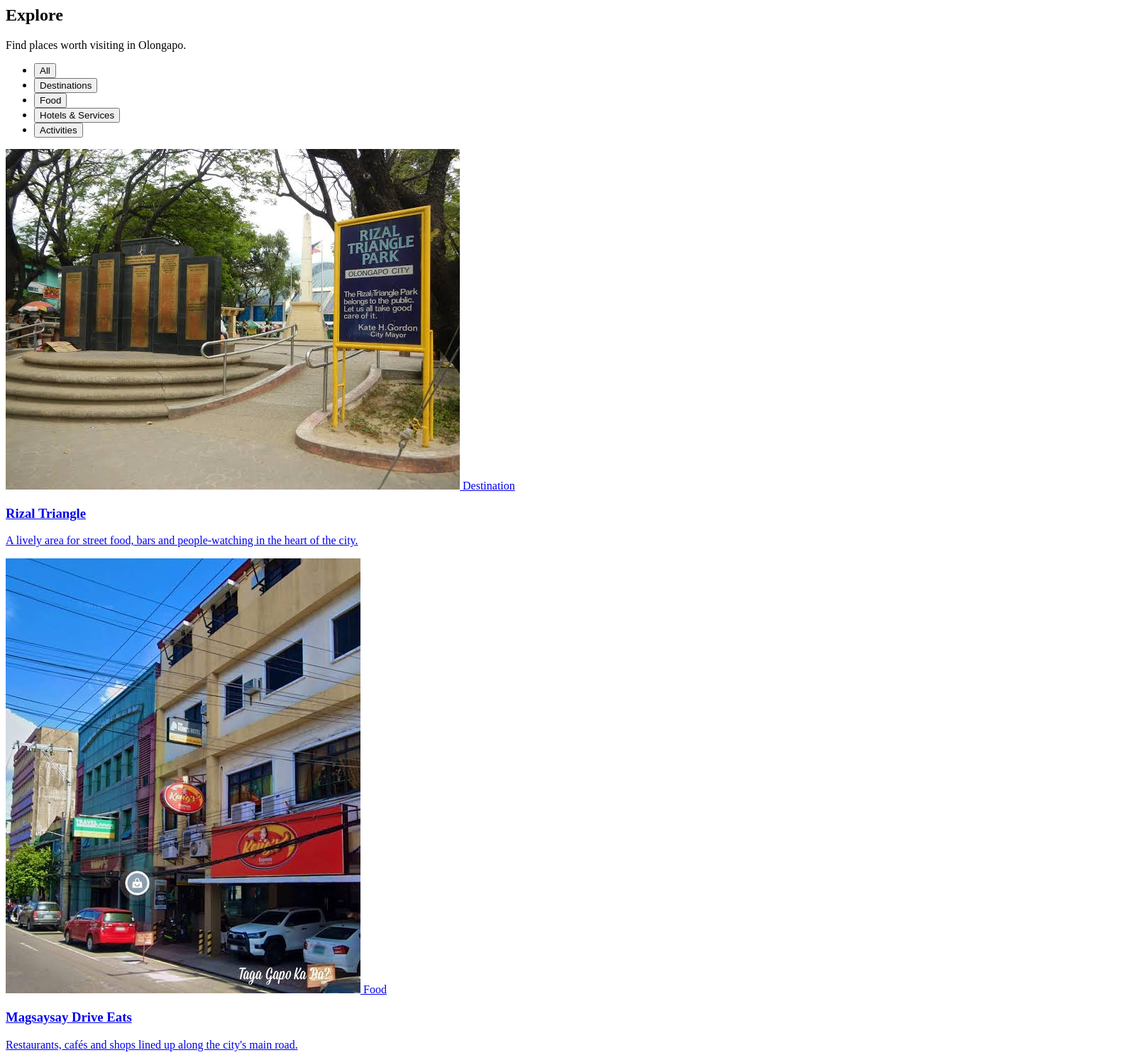
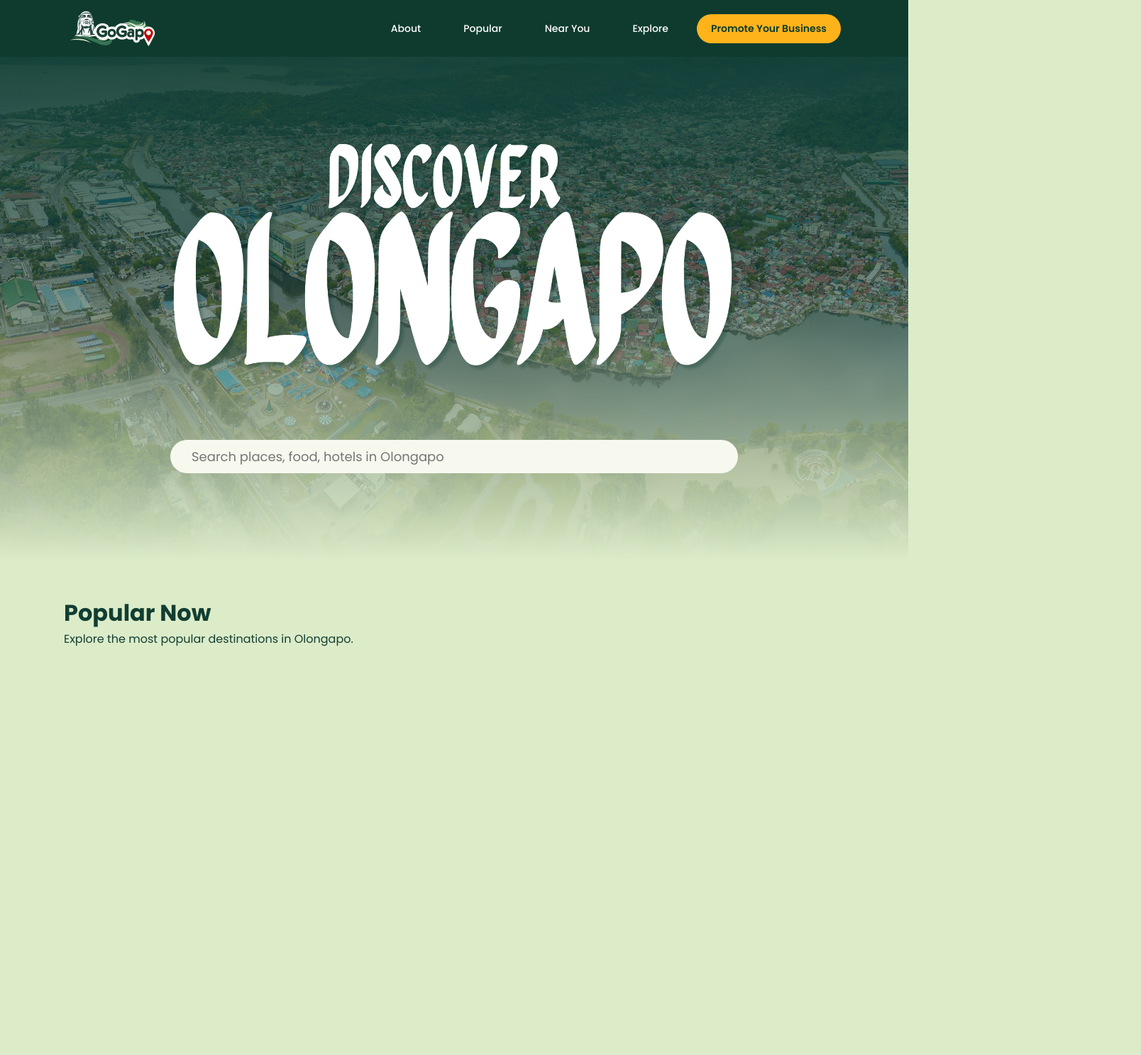
Before and after one commit to trishgomz/GoGapo, a plain HTML site: page index.html in a window 1280 px wide. Shown: the top 1487 px of the page at 71% size, 1608 px wide, since content can reach past the window. After the commit the page ends 990 px from the top, so only its background shows below. Drawn offline with Linux system fonts and the light colour scheme.

Commit message:
Update index.html

```diff
--- a/index.html
+++ b/index.html
@@ -1,91 +1,80 @@
- <!--Explore-->
-    <section class="recommendation-section" id="recommendation">
-        <section class="content-section">
-            <div class="section-content">
-                <h2>Explore</h2>
-                <p>Find places worth visiting in Olongapo.</p>
+<!DOCTYPE html>
+<html lang="en">
 
-                <div class="explore-button">
-                    <ul>
-                        <li><button class="label active" type="button" data-filter="all">All</button></li>
-                        <li><button class="label" type="button" data-filter="destinations">Destinations</button></li>
-                        <li><button class="label" type="button" data-filter="food">Food</button></li>
-                        <li><button class="label" type="button" data-filter="stay">Hotels &amp; Services</button></li>
-                        <li><button class="label" type="button" data-filter="activities">Activities</button></li>
+<head>
+    <meta charset="UTF-8">
+    <meta name="viewport" content="width=device-width, initial-scale=1.0">
+    <meta name="description" content="GoGapo is your guide to tourist spots, food, hotels and activities in Olongapo City, Zambales.">
+
+    <title>GoGapo | Your Guide to Olongapo</title>
+
+    <link rel="stylesheet" href="style.css">
+
+</head>
+
+<body>
+
+    <!-- HERO SECTION -->
+    <section class="hero" id="home">
+
+        <!-- NAVIGATION BAR -->
+        <nav class="navbar">
+            <div class="section-content nav-inner">
+                <a href="#home" class="logo">
+                    <!-- <h2>GoGapo</h2> -->
+                    <img src="Copy%20of%20LogoGoGapo.png" alt="GoGapo">
+                </a>
+
+                <ul class="nav-menu">
+                    <li class="nav-item">
+                        <a href="#about" class="nav-links">About</a>
+                    </li>
+                    <li class="nav-item">
+                        <a href="#popular" class="nav-links">Popular</a>
+                    </li>
+                    <li class="nav-item">
+                        <a href="#nearest" class="nav-links">Near You</a>
+                    </li>
+                    <li class="nav-item">
+                        <a href="#recommendation" class="nav-links">Explore</a>
+                    </li>
+                    <li class="nav-item">
+                        <a href="#business" class="nav-links">Promote Your Business</a>
+                    </li>
 
                 </ul>
             </div>
+        </nav>
 
-                <p id="explore-status" class="nearby-status" role="status" aria-live="polite"></p>
-                <div id="explore-grid" class="explore-grid">
 
-                    <a href="https://www.google.com/maps/search/?api=1&amp;query=Rizal+Triangle+Olongapo" target="_blank" rel="noopener"
-                        class="explore-card" data-cat="destinations" data-query="Rizal Triangle, Olongapo City" data-osm="Rizal Triangle"
-                        data-desc="A small park surrounded by one of Olongapo's busiest districts. It is known for its bars, restaurants and nightlife, a legacy of the years when the nearby U.S. Naval Base Subic Bay was active.">
-                        <img src="rizal-triangle.png" alt="Rizal Triangle Park" loading="lazy">
-                        <span class="tag">Destination</span>
-                        <div class="explore-body">
-                            <h3>Rizal Triangle</h3>
-                            <p>A lively area for street food, bars and people-watching in the heart of the city.</p>
+        <!-- MAIN TITLE -->
+        <div class="hero-content">
+
+            <div class="title-group">
+                <img src="DISCOVER%20(2).png" class="discoverolongapo" alt="DiscoverOlongapo">
+                <!-- <h2 class="Discover">Discover</h2> <h1 class="Olongapo"> Olongapo</h1> -->
             </div>
-                    </a>
 
-                    <a href="https://www.google.com/maps/search/?api=1&amp;query=Magsaysay+Drive+Olongapo" target="_blank" rel="noopener"
-                        class="explore-card" data-cat="food" data-query="Magsaysay Drive, Olongapo City" data-osm="Magsaysay Drive"
-                        data-desc="Restaurants, caf&eacute;s and shops lined up along Magsaysay Drive, one of the city's main roads. An easy area to walk through when you are looking for a meal or a snack.">
-                        <img src="magsaysay-drive.png" alt="Shops and restaurants along Magsaysay Drive" loading="lazy">
-                        <span class="tag">Food</span>
-                        <div class="explore-body">
-                            <h3>Magsaysay Drive Eats</h3>
-                            <p>Restaurants, caf&eacute;s and shops lined up along the city's main road.</p>
-                        </div>
-                    </a>
-
-                    <a href="https://www.google.com/maps/search/?api=1&amp;query=Barrio+Barretto+Olongapo" target="_blank" rel="noopener"
-                        class="explore-card" data-cat="destinations" data-query="Barrio Barretto, Olongapo City" data-osm="Barretto"
-                        data-desc="A coastal barangay on Subic Bay with a long stretch of beachfront resorts, restaurants and bars. A common choice for a weekend swim, a seafood meal or a short stay by the sea.">
-                        <img src="barretto-beach.jpg" alt="Beach at Barrio Barretto" loading="lazy">
-                        <span class="tag">Destination</span>
-                        <div class="explore-body">
-                            <h3>Barrio Barretto</h3>
-                            <p>A beachfront stretch with seaside dining, sunsets and places to stay.</p>
-                        </div>
-                    </a>
-
-                    <a href="https://www.google.com/maps/search/?api=1&amp;query=Hotels+in+Olongapo+City" target="_blank" rel="noopener"
-                        class="explore-card" data-cat="stay" data-query="Hotels in Olongapo City" data-osm=""
-                        data-desc="Hotels, inns and resorts across Olongapo City and along the Subic Bay shoreline. Check each place for rooms and rates before you go.">
-                        <img src="stay-relax.png" alt="A hotel in Olongapo City" loading="lazy">
-                        <span class="tag">Hotels &amp; Services</span>
-                        <div class="explore-body">
-                            <h3>Stay &amp; Relax</h3>
-                            <p>Hotels, inns and resorts for every budget, close to the city's best spots.</p>
-                        </div>
-                    </a>
-
-                    <a href="https://www.google.com/maps/search/?api=1&amp;query=Subic+Bay" target="_blank" rel="noopener"
-                        class="explore-card" data-cat="activities" data-query="Subic Bay" data-osm="Subic Bay"
-                        data-desc="Boat rides, beach days and outdoor fun around Subic Bay, with plenty to try for families and groups of friends.">
-                        <img src="subic-bay.png" alt="Water park near Subic Bay" loading="lazy">
-                        <span class="tag">Activities</span>
-                        <div class="explore-body">
-                            <h3>Subic Bay Adventures</h3>
-                            <p>Boat rides, beach days and outdoor fun around beautiful Subic Bay.</p>
-                        </div>
-                    </a>
-
-                    <a href="https://www.google.com/maps/search/?api=1&amp;query=Street+food+Olongapo+City" target="_blank" rel="noopener"
-                        class="explore-card" data-cat="food" data-query="Street food, Olongapo City" data-osm=""
-                        data-desc="Grilled favorites, snacks and sweet treats served up by local vendors. A tasty way to get to know the city, one stall at a time.">
-                        <img src="street-food.png" alt="Street food stall" loading="lazy">
-                        <span class="tag">Food</span>
-                        <div class="explore-body">
-                            <h3>Street Food Crawl</h3>
-                            <p>Grilled favorites, snacks and sweet treats served up by local vendors.</p>
-                        </div>
-                    </a>
+            <div class="search-wrap">
+                <input type="text" placeholder="Search places, food, hotels in Olongapo" class="search-bar"
+                    aria-label="Search places in Olongapo" enterkeyhint="search" autocomplete="off"
+                    role="combobox" aria-expanded="false" aria-controls="search-suggest" aria-autocomplete="list">
+                <ul id="search-suggest" class="search-suggest" role="listbox" hidden></ul>
             </div>
 
         </div>
+
     </section>
-    </section>
+
+    <!--POPULAR NOW-->
+    <section class="popular-section" id="popular">
+        <section class="content-section">
+            <div class="section-content">
+                <h2>Popular Now</h2>
+                <p>Explore the most popular destinations in Olongapo.</p>
+
+                <ol class="popular-list">
+
+                    <li>
+                        <a href="https://www.google.com/maps/search/?api=1&amp;query=SM+City+Olongapo+Central" target="_blank" rel="noopener"
+                            class="popular-items" data-query="SM City Olongapo Central" data-osm="SM City Olongapo"
```
Lines whose indentation alone changed are shown as unchanged.
